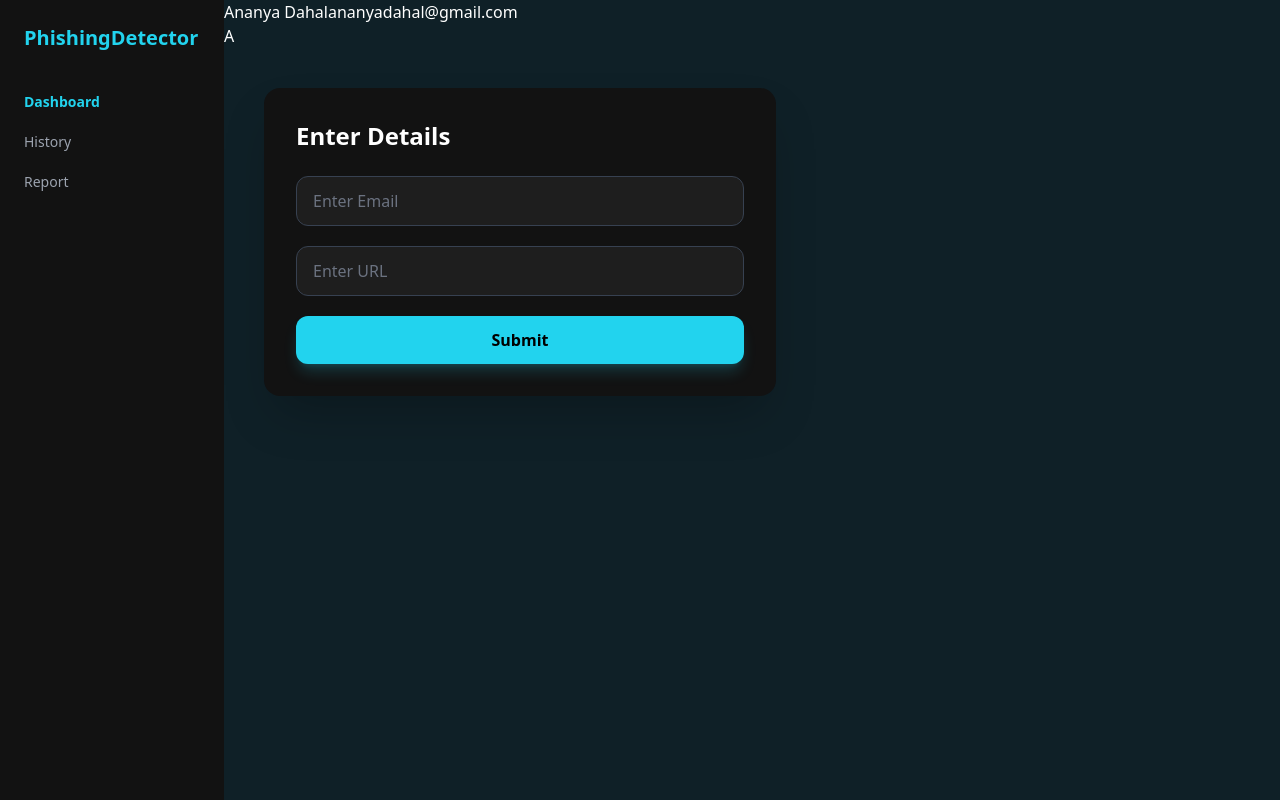
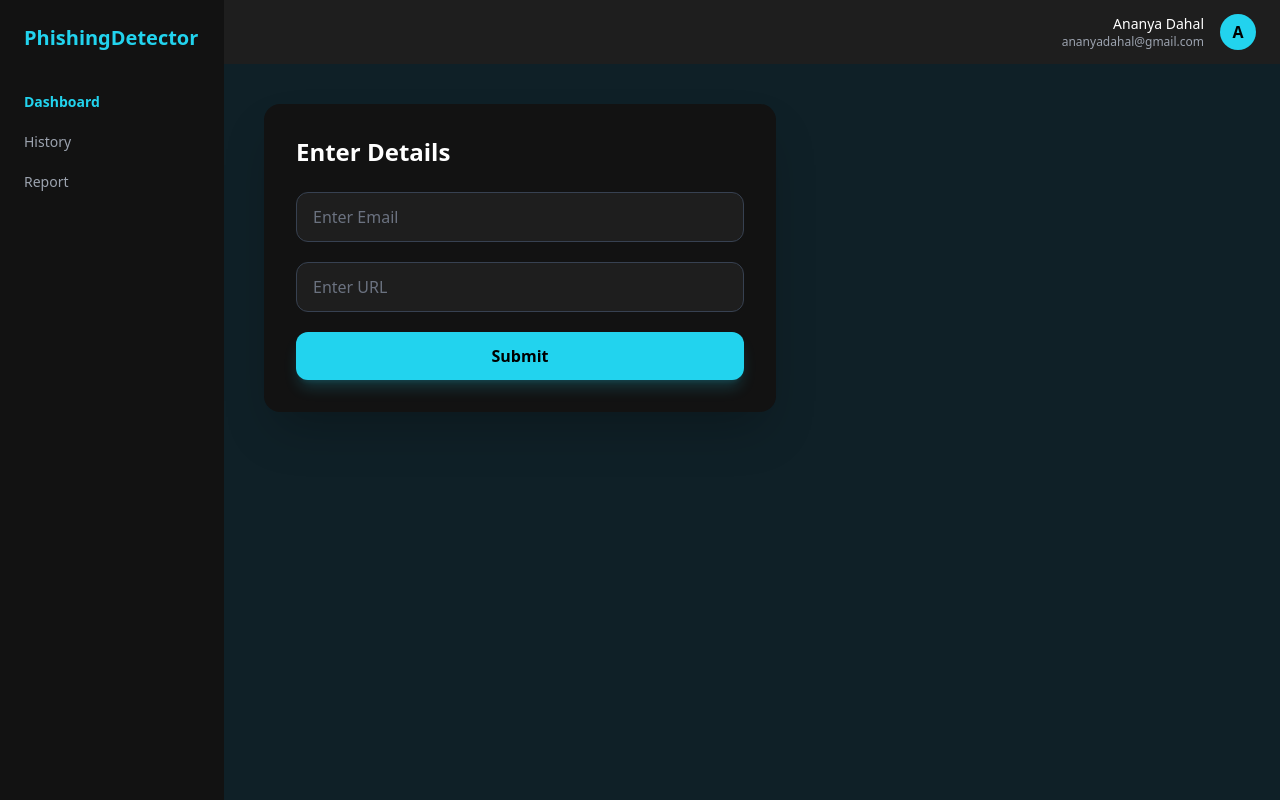
Before and after one commit to AnanyaDahal/FYP_AnanyaDahal_2408840, a React (Create React App) app in the folder frontend/: page /dashboard in a window 1280 px wide. Built offline with nearby package versions, Linux system fonts and the light colour scheme; the HTML template or start-up script is replaced by a standard one.

Commit message:
Topbar for dashboard updated

```diff
--- a/frontend/src/pages/Topbar.jsx
+++ b/frontend/src/pages/Topbar.jsx
@@ -2,13 +2,16 @@ import React from "react";
 
 const Topbar = ({ user }) => {
   return (
-    <div className="topbar">
-      <div className="user-info">
-        <span>{user.name}</span>
-        <span className="email">{user.email}</span>
+    <header className="h-16 bg-[#1e1e1e] flex items-center justify-end px-6 text-white">
+      <div className="text-right mr-4">
+        <p className="text-sm font-medium">{user.name}</p>
+        <p className="text-xs text-gray-400">{user.email}</p>
       </div>
-      <div className="profile-circle">{user.name[0]}</div>
-    </div>
+
+      <div className="w-9 h-9 rounded-full bg-cyan-400 flex items-center justify-center font-bold text-black">
+        {user.name[0]}
+      </div>
+    </header>
   );
 };
 
```
